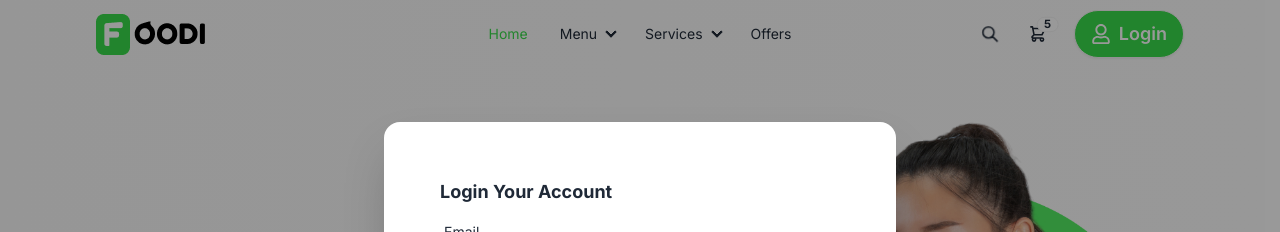
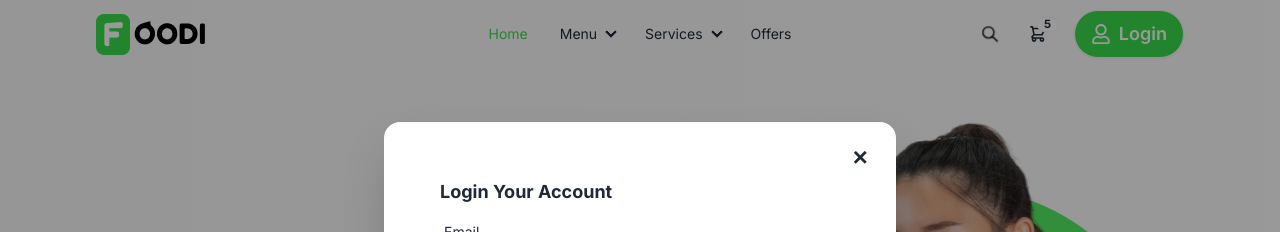
Before and after one commit to HossainRafi/Foodi, a React (Vite) app in the folder foodi-client/: page / in a window 1280 px wide. Both pictures are taken after a click on the button "Login". Shown: the top 232 px of the page. Built offline with nearby package versions, Linux system fonts and the light colour scheme.

Commit message:
close login modal

```diff
--- a/foodi-client/src/components/Login.jsx
+++ b/foodi-client/src/components/Login.jsx
@@ -79,6 +79,14 @@ export const Login = () => {
                   Signup
                 </Link>{" "}
               </p>
+
+              <button
+                htmlFor="my_modal_5"
+                onClick={() => document.getElementById("my_modal_5").close()}
+                className="btn btn-md btn-circle btn-ghost absolute right-3 top-3 font-bold text-xl"
+              >
+                ✕
+              </button>
             </form>
 
             <div className="text-center space-x-3 mb-5 flex items-center justify-center">
```
